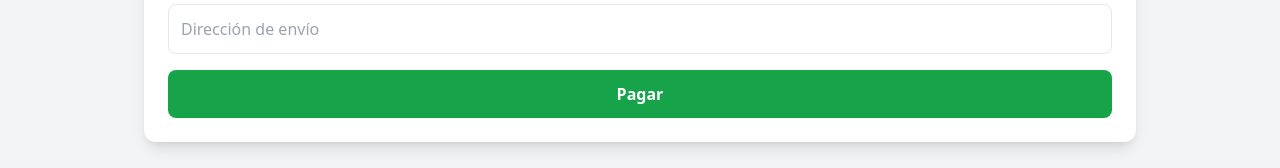
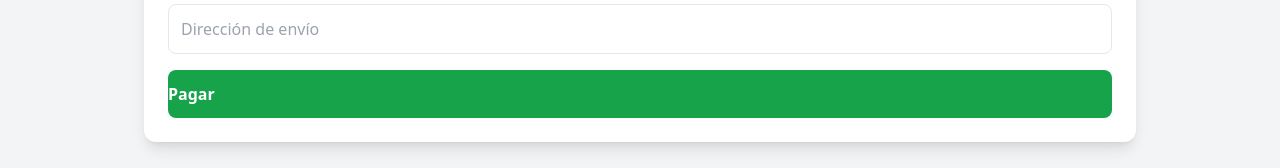
Before and after one commit to Deivy4/4life-page, a Next.js app: page /producto/1 in a window 1280 px wide. Shown: the part 720-888 px from the top of the page. Built offline with nearby package versions, Linux system fonts and the light colour scheme.

Commit message:
cursor pointer

```diff
--- a/src/components/DatosEnvio.jsx
+++ b/src/components/DatosEnvio.jsx
@@ -90,13 +90,13 @@ const DatosEnvio = ({ idProduct })=>{
             required
           />
 
-          <button
-            type="submit"
+          <a
+            // type="submit"
             onClick={handlerSubmit}
-            className={`${generandoPago ? "bg-gray-800" : "bg-green-600 hover:bg-green-700 transition"} md:col-span-2 text-white py-3 rounded-lg font-semibold `}
+            className={`${generandoPago ? "bg-gray-800" : "bg-green-600 hover:bg-green-700 transition cursor-pointer" } md:col-span-2 text-white py-3 rounded-lg font-semibold `}
           >
             {generandoPago ? "Generando pago..." : "Pagar"}
-          </button>
+          </a>
         </form>
       </div>
     );
--- a/src/infrastructure/mercado-pago/MercadoPagoPaymentService.ts
+++ b/src/infrastructure/mercado-pago/MercadoPagoPaymentService.ts
@@ -46,6 +46,7 @@ export class MercadoPagoPaymentServiceImpl
           }
         : undefined,
       shipping_amount: payment.shipping_amount || 0,
+      description: payment.description,
     }
   }
 }
```
